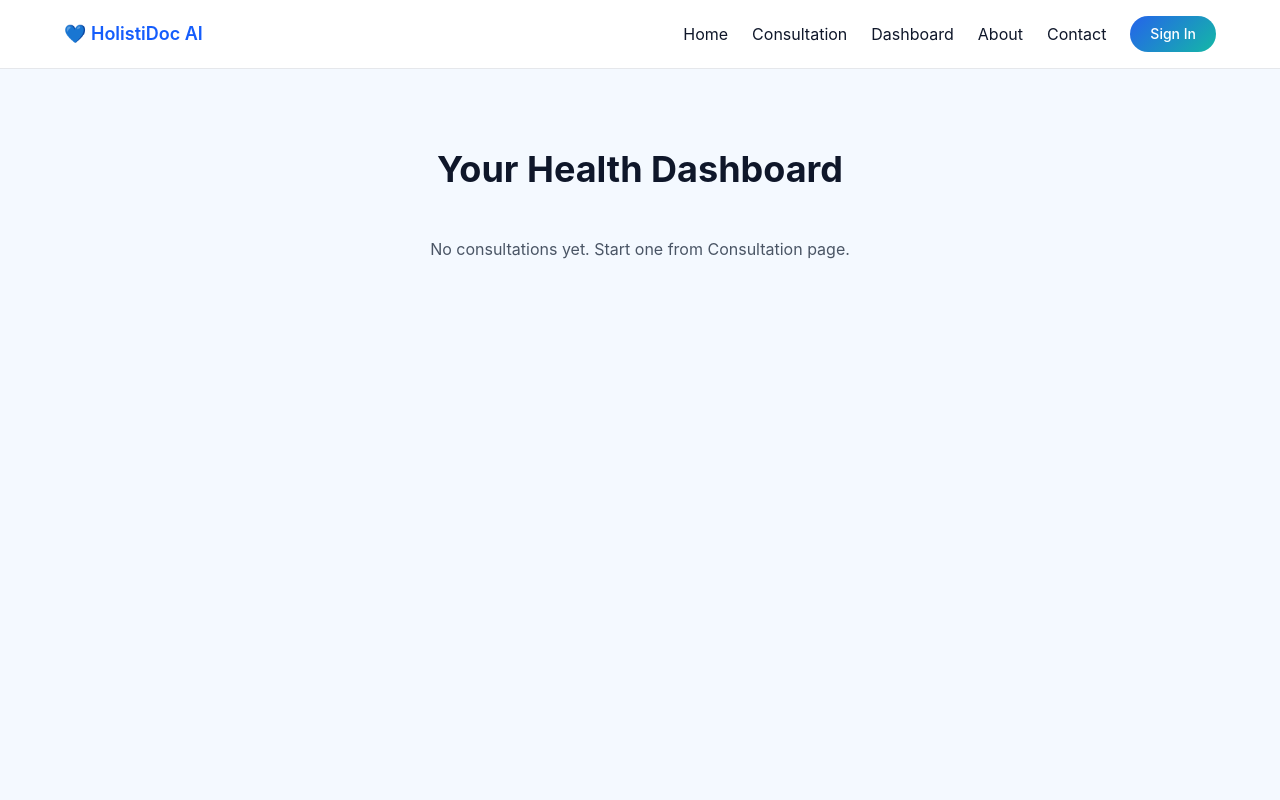
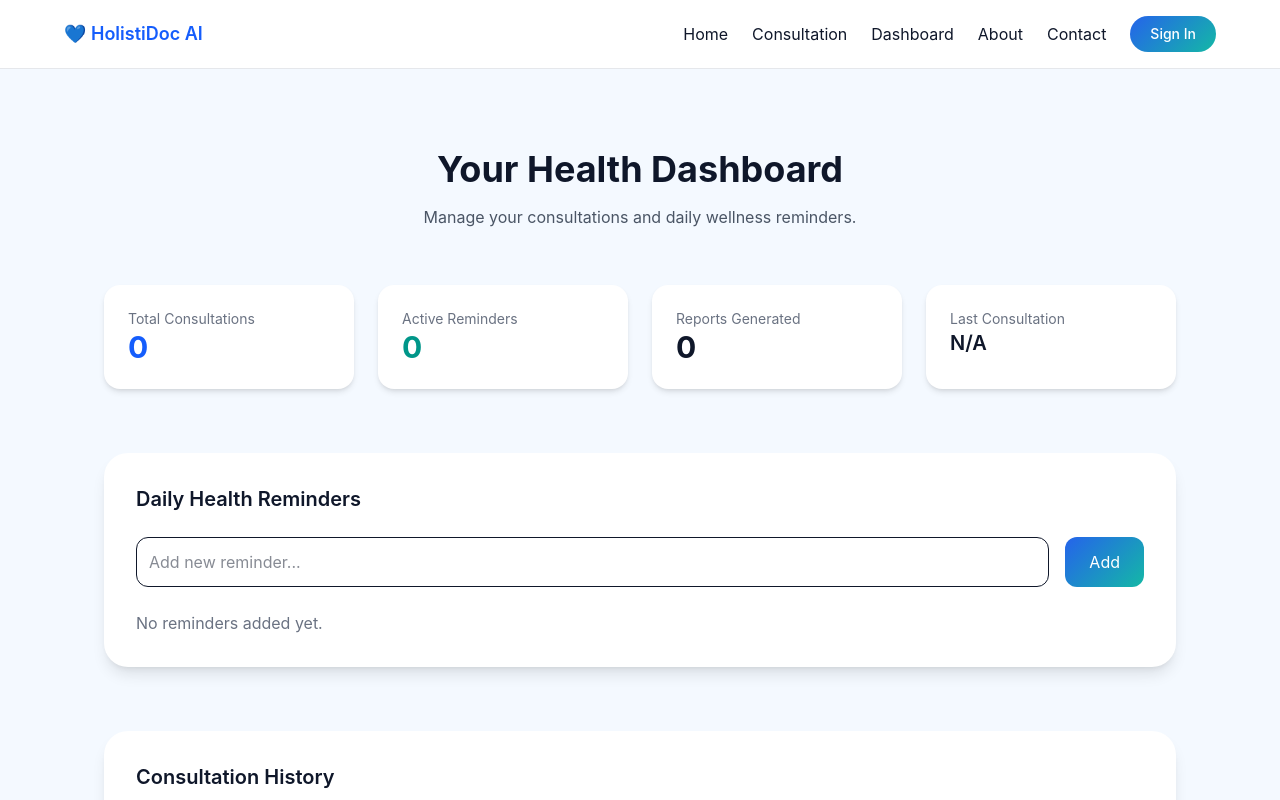
Before and after one commit to Keshar18/my-app, a Next.js app: page /dashboard in a window 1280 px wide. Shown: the top 800 px of the page. Built offline with nearby package versions, Linux system fonts and the light colour scheme.

Commit message:
add reminder

```diff
--- a/app/dashboard/page.tsx
+++ b/app/dashboard/page.tsx
@@ -19,30 +19,183 @@ export default function DashboardPage() {
     return [];
   });
 
+  const [reminders, setReminders] = useState<string[]>(() => {
+    if (typeof window !== "undefined") {
+      return JSON.parse(localStorage.getItem("reminders") || "[]");
+    }
+    return [];
+  });
+
+  const [newReminder, setNewReminder] = useState("");
+
   const deleteConsultation = (index: number) => {
     const updated = consultations.filter((_, i) => i !== index);
     setConsultations(updated);
     localStorage.setItem("consultations", JSON.stringify(updated));
   };
 
+  const clearAllConsultations = () => {
+    setConsultations([]);
+    localStorage.setItem("consultations", JSON.stringify([]));
+  };
+
+  const addReminder = () => {
+    if (!newReminder.trim()) return;
+
+    const updated = [...reminders, newReminder];
+    setReminders(updated);
+    localStorage.setItem("reminders", JSON.stringify(updated));
+    setNewReminder("");
+  };
+
+  const deleteReminder = (index: number) => {
+    const updated = reminders.filter((_, i) => i !== index);
+    setReminders(updated);
+    localStorage.setItem("reminders", JSON.stringify(updated));
+  };
+
+  const clearAllReminders = () => {
+    setReminders([]);
+    localStorage.setItem("reminders", JSON.stringify([]));
+  };
+
+  const totalConsultations = consultations.length;
+  const totalReminders = reminders.length;
+  const lastConsultation =
+    consultations.length > 0
+      ? new Date(
+          consultations[consultations.length - 1].date
+        ).toLocaleDateString()
+      : "N/A";
+
   return (
     <section className="py-20 bg-[#f4f9ff] min-h-screen">
-      <div className="max-w-6xl mx-auto px-6">
+      <div className="max-w-7xl mx-auto px-6">
 
-        <h1 className="text-3xl md:text-4xl font-bold mb-12 text-center">
+        {/* Header */}
+        <div className="text-center mb-14">
+          <h1 className="text-4xl font-bold mb-4">
             Your Health Dashboard
           </h1>
+          <p className="text-gray-600">
+            Manage your consultations and daily wellness reminders.
+          </p>
+        </div>
+
+        {/* Stats Section */}
+        <div className="grid sm:grid-cols-2 lg:grid-cols-4 gap-6 mb-16">
+          <div className="bg-white p-6 rounded-2xl shadow-md">
+            <h3 className="text-gray-500 text-sm">Total Consultations</h3>
+            <p className="text-3xl font-bold text-blue-600">
+              {totalConsultations}
+            </p>
+          </div>
+
+          <div className="bg-white p-6 rounded-2xl shadow-md">
+            <h3 className="text-gray-500 text-sm">Active Reminders</h3>
+            <p className="text-3xl font-bold text-teal-600">
+              {totalReminders}
+            </p>
+          </div>
+
+          <div className="bg-white p-6 rounded-2xl shadow-md">
+            <h3 className="text-gray-500 text-sm">Reports Generated</h3>
+            <p className="text-3xl font-bold">
+              {totalConsultations}
+            </p>
+          </div>
+
+          <div className="bg-white p-6 rounded-2xl shadow-md">
+            <h3 className="text-gray-500 text-sm">Last Consultation</h3>
+            <p className="text-xl font-semibold">
+              {lastConsultation}
+            </p>
+          </div>
+        </div>
+
+        {/* Reminder Section */}
+        <div className="bg-white p-8 rounded-3xl shadow-lg mb-16">
+          <div className="flex justify-between items-center mb-6">
+            <h2 className="text-xl font-semibold">
+              Daily Health Reminders
+            </h2>
+            {reminders.length > 0 && (
+              <button
+                onClick={clearAllReminders}
+                className="text-red-500 text-sm"
+              >
+                Clear All
+              </button>
+            )}
+          </div>
+
+          <div className="flex gap-4 mb-6">
+            <input
+              type="text"
+              value={newReminder}
+              onChange={(e) => setNewReminder(e.target.value)}
+              placeholder="Add new reminder..."
+              className="flex-1 p-3 border rounded-xl focus:outline-none focus:ring-2 focus:ring-blue-400"
+            />
+            <button
+              onClick={addReminder}
+              className="px-6 py-3 rounded-xl text-white"
+              style={{
+                background: "linear-gradient(135deg,#2563eb,#14b8a6)",
+              }}
+            >
+              Add
+            </button>
+          </div>
+
+          {reminders.length === 0 ? (
+            <p className="text-gray-500">No reminders added yet.</p>
+          ) : (
+            <ul className="space-y-3">
+              {reminders.map((item, index) => (
+                <li
+                  key={index}
+                  className="flex justify-between items-center bg-[#f4f9ff] p-4 rounded-xl"
+                >
+                  <span>{item}</span>
+                  <button
+                    onClick={() => deleteReminder(index)}
+                    className="text-red-500 text-sm"
+                  >
+                    Delete
+                  </button>
+                </li>
+              ))}
+            </ul>
+          )}
+        </div>
+
+        {/* Consultation History */}
+        <div className="bg-white p-8 rounded-3xl shadow-lg">
+          <div className="flex justify-between items-center mb-6">
+            <h2 className="text-xl font-semibold">
+              Consultation History
+            </h2>
+            {consultations.length > 0 && (
+              <button
+                onClick={clearAllConsultations}
+                className="text-red-500 text-sm"
+              >
+                Clear All
+              </button>
+            )}
+          </div>
 
           {consultations.length === 0 ? (
-          <div className="text-center text-gray-600">
-            No consultations yet. Start one from Consultation page.
-          </div>
+            <p className="text-gray-500">
+              No consultations yet.
+            </p>
           ) : (
             <div className="grid gap-6">
               {consultations.map((item, index) => (
                 <div
                   key={index}
-                className="bg-white p-6 rounded-2xl shadow-md relative"
+                  className="bg-[#f4f9ff] p-6 rounded-2xl relative"
                 >
                   <button
                     onClick={() => deleteConsultation(index)}
@@ -56,7 +209,9 @@ export default function DashboardPage() {
                   </p>
 
                   <h3 className="font-semibold mb-2">Symptoms:</h3>
-                <p className="text-gray-600 mb-4">{item.symptoms}</p>
+                  <p className="text-gray-600 mb-4">
+                    {item.symptoms}
+                  </p>
 
                   <h3 className="font-semibold text-blue-600">
                     Possible Causes:
@@ -76,6 +231,8 @@ export default function DashboardPage() {
             </div>
           )}
         </div>
+
+      </div>
     </section>
   );
 }
```
Lines whose indentation alone changed are shown as unchanged.
